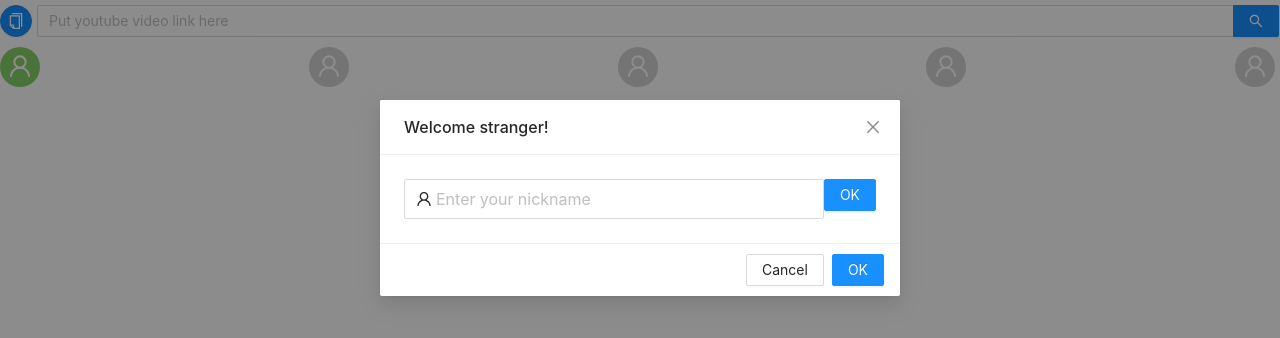
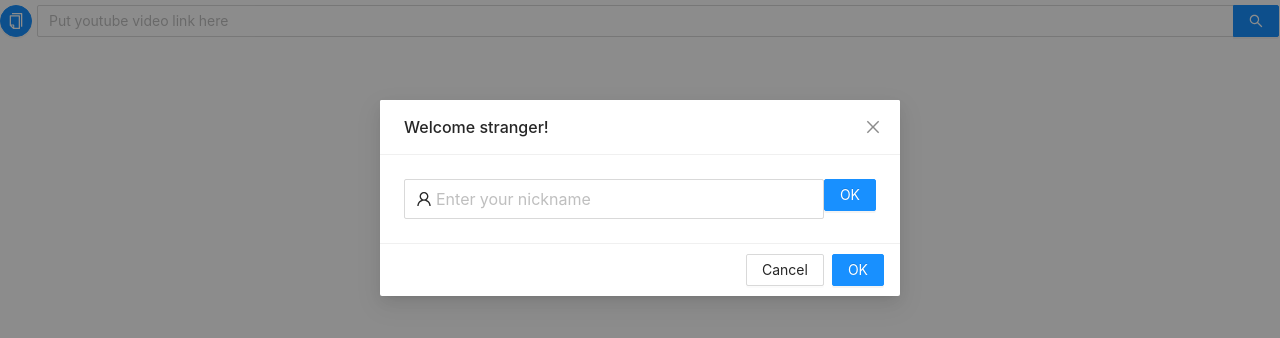
Before and after one commit to ivanoid768/youtube-collaborative-review, a React (Create React App) app: page /room/1 in a window 1280 px wide. Shown: the top 338 px of the page. Built offline with nearby package versions, Linux system fonts and the light colour scheme.

Commit message:
Mobx added

```diff
--- a/package.json
+++ b/package.json
@@ -13,6 +13,8 @@
     "@types/react-router-dom": "^5.1.7",
     "antd": "^4.3.5",
     "axios": "^0.21.1",
+    "mobx": "^6.0.4",
+    "mobx-react": "^7.0.5",
     "react": "^16.13.1",
     "react-dom": "^16.13.1",
     "react-router-dom": "^5.2.0",
--- a/src/App.tsx
+++ b/src/App.tsx
@@ -11,6 +11,7 @@ import {
 } from "react-router-dom";
 import { InitRoom } from './features/room/room';
 import { UserLogin } from './features/room/UserLogin';
+import { roomState } from './features/room/roomState';
 
 function App() {
 	return (
@@ -23,7 +24,7 @@ function App() {
 					</Route>
 					<Route path="/room/:id" exact >
 						<UserLogin />
-						<TopRoom />
+						<TopRoom roomState={roomState} />
 					</Route>
 				</Switch>
 				<PlayerComp />
--- a/src/features/room/TopRoom.comp.tsx
+++ b/src/features/room/TopRoom.comp.tsx
@@ -1,17 +1,17 @@
 import React from "react"
+import { observer } from "mobx-react"
+
 import { UserAvatar } from "./UserAvatar.elem"
 
 import styles from './room.module.css';
-import { getCookie } from "../../lib/cookie";
+import { RoomState } from "./roomState";
 
-export const TopRoom = () => {
-    let avatarsData: boolean[] = [true, false, false, false, false]
-
-    let name = getCookie('yce_nickname')
+export const TopRoom = observer(({ roomState }: { roomState: RoomState }) => {
+    let users = roomState.users;
 
     return (
         <div className={styles['room-cntr']}>
-            {avatarsData.map((data) => <UserAvatar name={name} isSpeaking={data} />)}
+            {users.map((user, index) => <UserAvatar name={user.nickname} isSpeaking={false} key={index} />)}
         </div>
     )
-}
+})
--- a/src/features/room/UserLogin.tsx
+++ b/src/features/room/UserLogin.tsx
@@ -6,8 +6,11 @@ import { Button, Input, Modal } from "antd";
 import { UserOutlined } from '@ant-design/icons';
 import axios from "axios";
 import { useParams } from "react-router-dom";
+import { roomState } from "./roomState";
+import { getCookie } from "../../lib/cookie";
 
 export const UserLogin: FunctionComponent = () => {
+    console.log('UserLogin');
     let { id: roomId } = useParams<{id: string}>();
 
     let allCookies = document.cookie;
@@ -15,6 +18,10 @@ export const UserLogin: FunctionComponent = () => {
     let hasNickname = allCookies.split(';').some(cookieText => {
         return cookieText.indexOf('yce_nickname') !== -1
     })
+
+    if(hasNickname){
+        roomState.addMe({nickname: getCookie('yce_nickname') || 'guest' })
+    }
 
     const [isModalVisible, setIsModalVisible] = useState(!hasNickname);
 
--- a/src/features/room/room.tsx
+++ b/src/features/room/room.tsx
@@ -3,6 +3,7 @@ import axios from 'axios'
 
 import React from "react"
 import { useHistory } from "react-router-dom";
+import { roomState } from "./roomState";
 
 export const InitRoom: FunctionComponent = () => {
     let history = useHistory()
@@ -14,6 +15,8 @@ export const InitRoom: FunctionComponent = () => {
 
                 console.log('InitRoom', resp.data);
 
+                roomState.setRoomId(newRoomId)
+
                 history.push(`/room/${newRoomId}`)
             })
     })
--- /dev/null
+++ b/src/features/room/roomState.ts
@@ -0,0 +1,33 @@
+import { makeAutoObservable } from "mobx";
+
+export interface User {
+    nickname: string;
+}
+
+export class RoomState {
+    public users: User[] = [];
+    public roomId: string = '';
+
+    constructor() {
+        makeAutoObservable(this)
+    }
+
+    setUsers(users: User[]) {
+        this.users = users;
+    } //TODO: ts_set
+
+    addMe(me: User) {
+        let hasMe = this.users.some(user=>user.nickname === me.nickname)
+        console.log('hasMe', hasMe);
+
+        if(!hasMe){
+            this.users.unshift(me)
+        }
+    }
+
+    setRoomId(roomId: string) {
+        this.roomId = roomId;
+    }
+}
+
+export const roomState = new RoomState();
```
Also changed, not shown: 1 other file (tests, documents, lock files or other folders).
